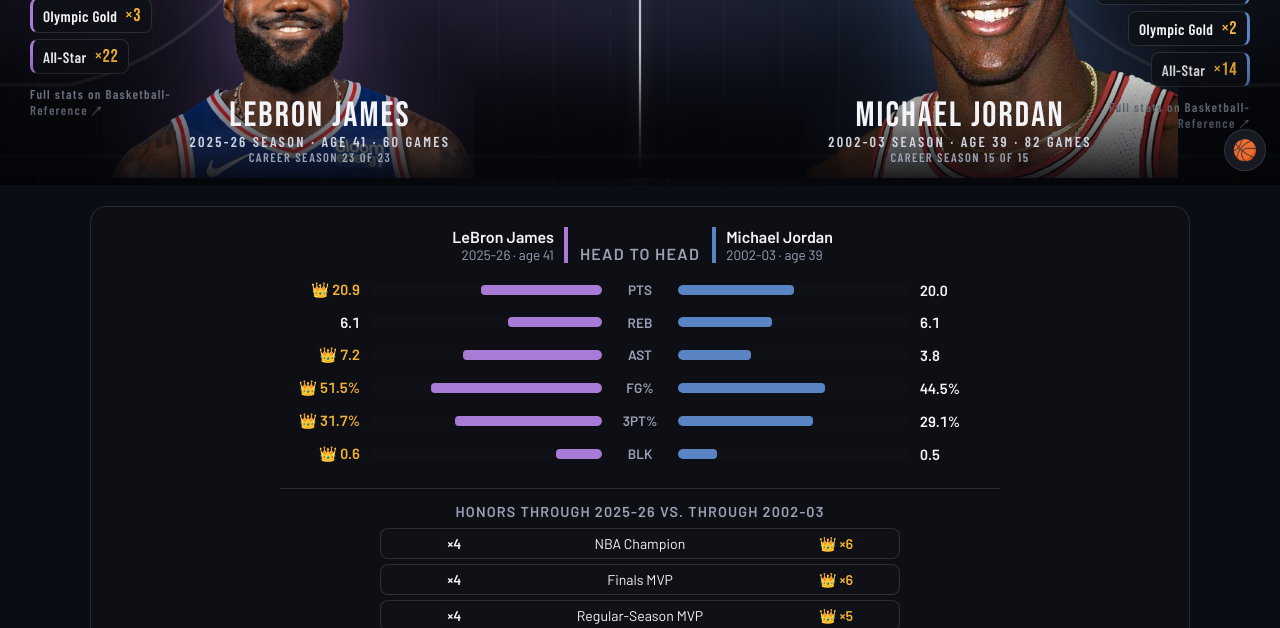
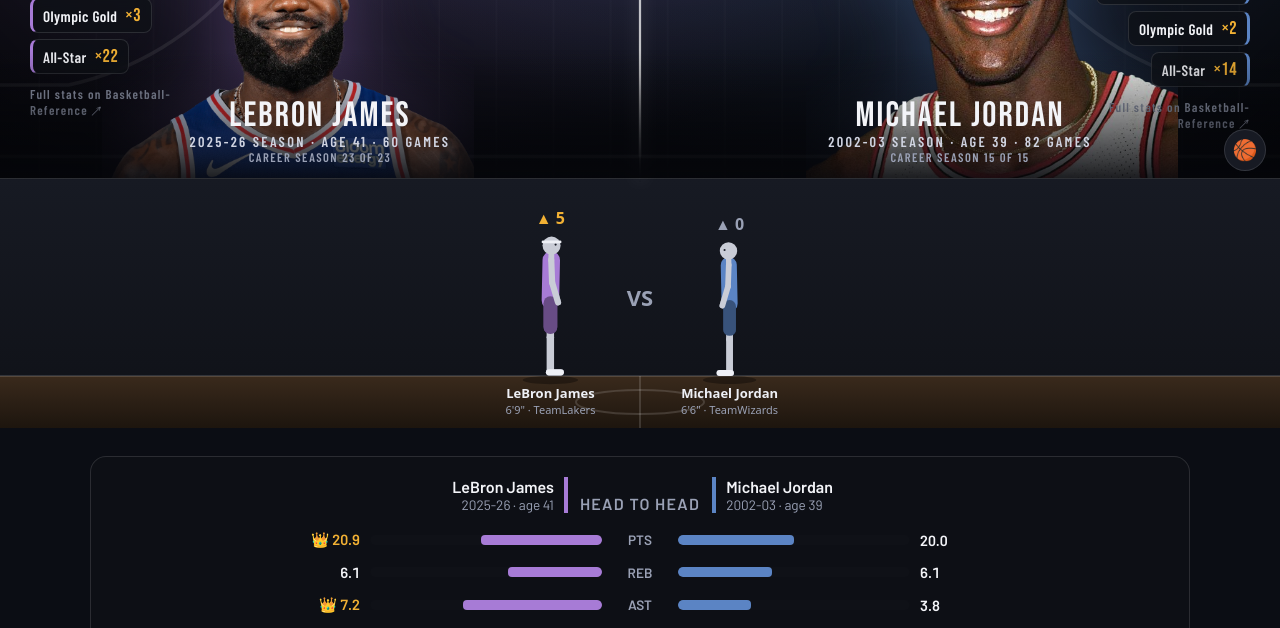
Before and after one commit to jcreollo00/lebron-stats-viz, a plain HTML site: page index.html in a window 1280 px wide. Shown: the part 615-1243 px from the top of the page. Drawn offline with nearby package versions, Linux system fonts and the light colour scheme.

Commit message:
Add stage.js script to index.html

```diff
--- a/index.html
+++ b/index.html
@@ -66,5 +66,6 @@
   <script src="data/kareem-abdul-jabbar.js"></script>
   <script src="js/app.js"></script>
   <script src="js/ball.js"></script>
+  <script src="js/stage.js"></script>
 </body>
 </html>
```
